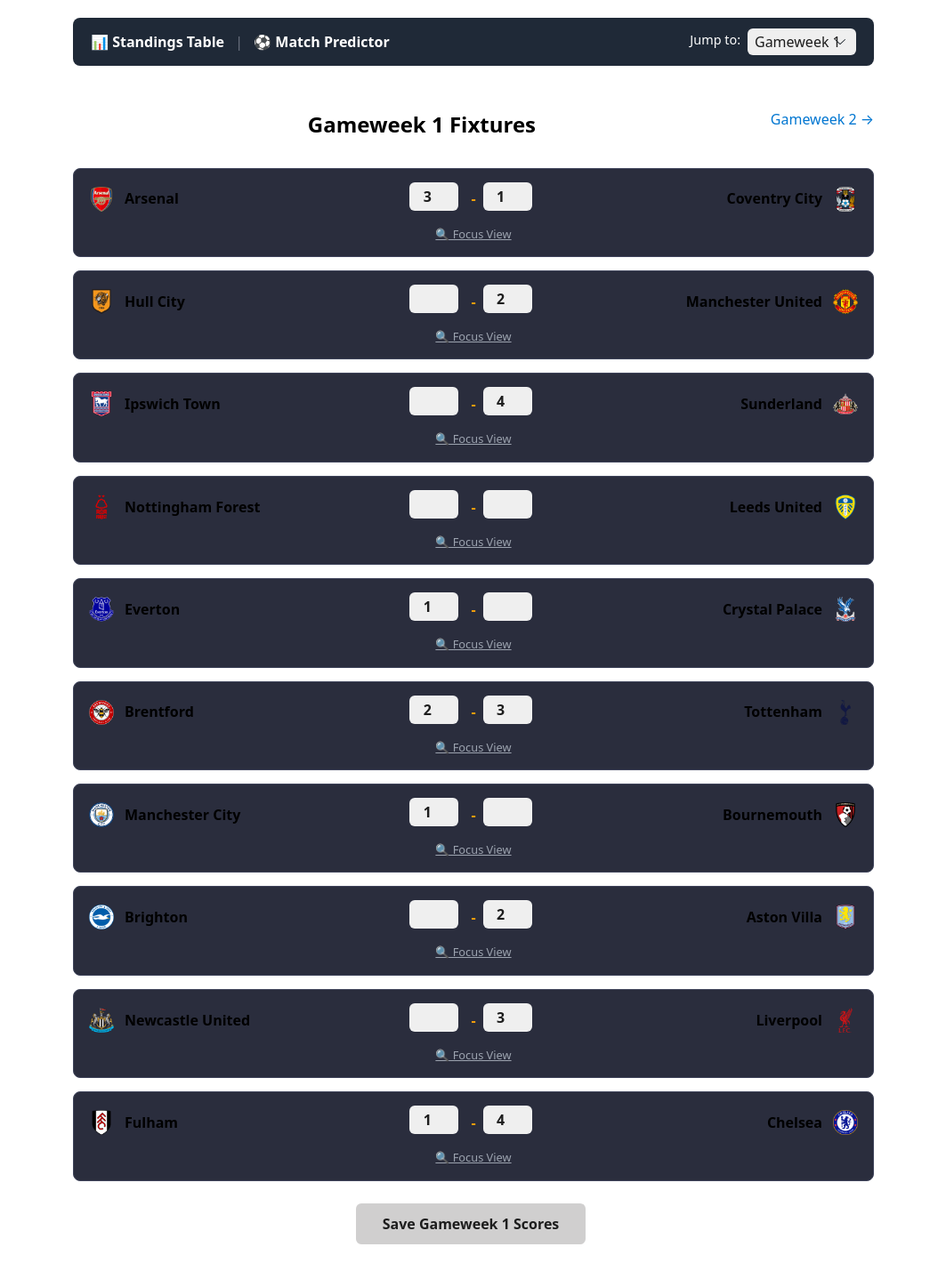
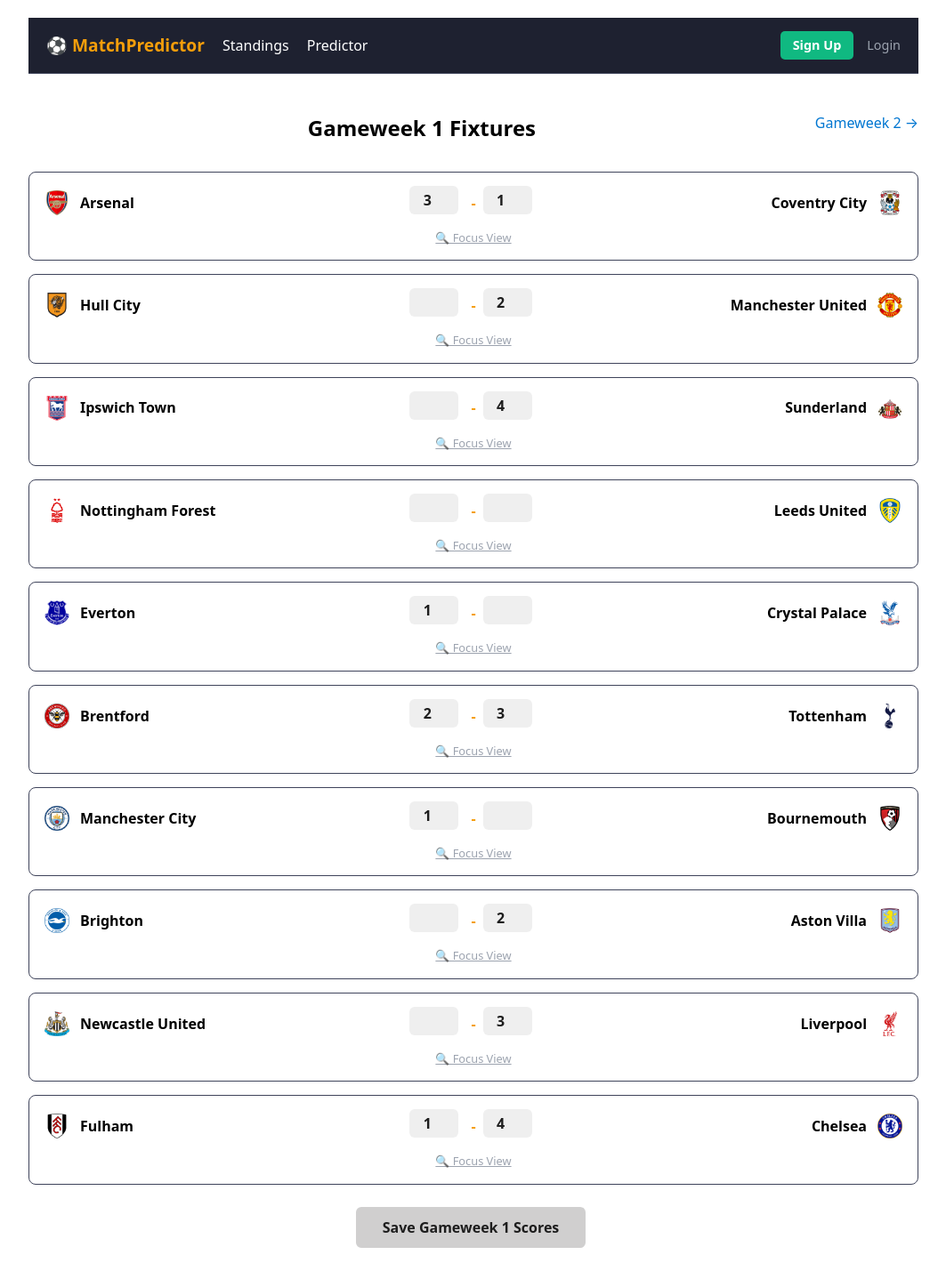
Before and after one commit to arokakim/predicttheleague, a Django app: page /manager/ in a window 1280 px wide. Shown: the whole page at 89% size, without its empty margins (108-1171 px from the left). Before the commit the page ends 1399 px from the top, so only its background shows below. Run offline with Django 5.2, Linux system fonts and the light colour scheme; data comes from the database, SQL or seed files in the repository; both versions use the stored data as it was after the commit.

Commit message:
(LOGIN_REDIRECT_URL = '/' LOGOUT_REDIRECT_URL = '/') added 1. Navbar modified and made universal 2. Registration and profiles added with the ability to select team logo 3. Logins/logouts 4. forgot my password for both admin and the website

```diff
--- a/mysite/league/models.py
+++ b/mysite/league/models.py
@@ -1,4 +1,5 @@
 from django.db import models
+from django.contrib.auth.models import User
 
 class Team(models.Model):
     name = models.CharField(max_length=100)
@@ -8,6 +9,7 @@ class Team(models.Model):
         return self.name
 
 
+#i could learn the syntax but that thing will only slow me down. I need to learn the logic and the syntax will follow.
 class MatchPrediction(models.Model):
     gameweek = models.IntegerField(default=1)
     home_team = models.ForeignKey(Team, related_name='home_matches', on_delete=models.CASCADE)
@@ -27,3 +29,14 @@ class MatchPrediction(models.Model):
 
     def __str__(self):
         return f"GW{self.gameweek}: {self.home_team.name} vs {self.away_team.name}"
+
+
+
+# look I have AI helping me. Use it and don't be ashamed
+
+class UserProfile(models.Model):
+    user = models.OneToOneField(User, on_delete=models.CASCADE, related_name='profile')
+    favorite_team = models.ForeignKey(Team, on_delete=models.SET_NULL, null=True, blank=True)
+
+    def __str__(self):
+        return f"{self.user.username}'s Profile"
--- a/mysite/league/templates/league/base.html
+++ b/mysite/league/templates/league/base.html
@@ -5,49 +5,49 @@
     <meta charset="UTF-8">
     <meta name="viewport" content="width=device-width, initial-scale=1.0">
     <title>{% block title %}Premier League Predictor{% endblock %}</title>
-    <!-- Simple Modern CSS Framework -->
+
+    <!-- Water.css (Dark Theme) for clean tables, forms, and typography -->
     <link rel="stylesheet" href="https://cdn.jsdelivr.net/npm/water.css@2/out/water.css">
+
     <style>
-        body { max-width: 900px; margin: 0 auto; padding: 20px; }
-        nav { display: flex; gap: 15px; align-items: center; justify-content: space-between; background: #1f2937; padding: 12px 20px; border-radius: 8px; margin-bottom: 25px; }
-        nav a { color: #fff; text-decoration: none; font-weight: bold; }
-        nav a:hover { text-decoration: underline; }
-        .gw-select-form { display: inline-flex; align-items: center; gap: 8px; margin: 0; }
-        .gw-select-form select { padding: 4px 8px; margin: 0; }
-        .badge-img { width: 32px; height: 32px; vertical-align: middle; object-fit: contain; }
-        .match-card { background: #2a2d3d; padding: 15px; border-radius: 8px; margin-bottom: 15px; border: 1px solid #3f445b; }
-        .match-row { display: flex; justify-content: space-between; align-items: center; }
-        .team-box { width: 35%; display: flex; align-items: center; gap: 10px; }
-        .team-box.away { justify-content: flex-end; }
-        .vs-box { text-align: center; width: 25%; }
-        .pred-options { display: flex; justify-content: center; gap: 10px; margin-top: 10px; }
+        /* Base page layout overrides */
+        body {
+            max-width: 1000px;
+            margin: 0 auto;
+            padding: 20px;
+        }
+
+        /* Image sizing safeguards so badges don't overflow */
+        img {
+            max-width: 100%;
+            height: auto;
+        }
+
+        .badge-img {
+            width: 32px !important;
+            height: 32px !important;
+            vertical-align: middle;
+            object-fit: contain;
+        }
+
+        /* Table structural consistency */
+        table {
+            width: 100%;
+            border-collapse: collapse;
+        }
+
+        td, th {
+            vertical-align: middle;
+        }
     </style>
 </head>
 <body>
 
-    <!-- Universal Navigation Bar -->
-    <nav>
-        <div>
-            <a href="{% url 'standings' %}">📊 Standings Table</a>
-            <span style="color: #6b7280; margin: 0 8px;">|</span>
-            <a href="{% url 'gameweek_builder' %}">⚽ Match Predictor</a>
-        </div>
-
-        <!-- Quick Gameweek Jump Dropdown -->
-        <form action="" method="get" class="gw-select-form" onchange="if(this.gw.value) window.location.href='/manager/gw/' + this.gw.value + '/'">
-            <label for="gw-select" style="color: #fff; font-size: 0.9em;">Jump to:</label>
-            <select id="gw-select" name="gw">
-                {% for w in all_gameweeks|default:"1234567891011121314151617181920212223242526272829303132333435363738" %}
-                    <option value="{{ forloop.counter }}" {% if current_gw == forloop.counter %}selected{% endif %}>
-                        Gameweek {{ forloop.counter }}
-                    </option>
-                {% endfor %}
-            </select>
-        </form>
-    </nav>
+    <!-- Universal Dynamic Navbar Component -->
+    {% include 'league/navbar.html' %}
 
     <!-- Page Content Block -->
-    <main>
+    <main style="margin-top: 20px;">
         {% block content %}
         {% endblock %}
     </main>
--- a/mysite/league/templates/league/navbar.html
+++ b/mysite/league/templates/league/navbar.html
@@ -1,5 +1,35 @@
-<nav>
-    <a href="{% url 'standings' %}">Standings Table</a> |
-    <a href="{% url 'matches_list' %}">All 380 Matches</a>
+{% load static %}
+
+<nav style="display: flex; justify-content: space-between; align-items: center; padding: 15px 20px; background-color: #1e2130; border-bottom: 1px solid #3f445b;">
+
+    <!-- Left Side: App Brand / Core Links -->
+    <div style="display: flex; align-items: center; gap: 20px;">
+        <strong style="font-size: 1.2em; color: #f59e0b;">⚽ MatchPredictor</strong>
+        <a href="{% url 'standings' %}" style="text-decoration: none; color: #fff;">Standings</a>
+        <a href="{% url 'gameweek_builder' %}" style="text-decoration: none; color: #fff;">Predictor</a>
+    </div>
+
+    <!-- Right Side: User Profile & Auth Status -->
+    <div style="display: flex; align-items: center; gap: 15px;">
+        {% if user.is_authenticated %}
+            <!-- Display Favorite Club Logo Avatar -->
+            {% if user.profile.favorite_team and user.profile.favorite_team.logo_url %}
+                <img src="{% static user.profile.favorite_team.logo_url %}" alt="Avatar" style="width: 28px; height: 28px; object-fit: contain;">
+            {% endif %}
+
+            <!-- Display Username -->
+            <span style="font-weight: bold; color: #10b981;">{{ user.username }}</span>
+
+            <!-- Logout Form (Django 4.2+ / 5.0+ standard) -->
+            <form method="post" action="{% url 'logout' %}" style="display: inline; margin: 0;">
+                {% csrf_token %}
+                <button type="submit" style="background: none; border: none; color: #9ca3af; text-decoration: underline; cursor: pointer; font-size: 0.9em; padding: 0;">Logout</button>
+            </form>
+        {% else %}
+            <!-- Guest Links -->
+            <a href="{% url 'register' %}" style="padding: 6px 14px; background-color: #10b981; color: white; text-decoration: none; border-radius: 5px; font-weight: bold; font-size: 0.9em;">Sign Up</a>
+            <a href="{% url 'login' %}" style="font-size: 0.9em; color: #9ca3af; text-decoration: none;">Login</a>
+        {% endif %}
+    </div>
+
 </nav>
-<hr>
--- a/mysite/league/templates/league/team_detail.html
+++ b/mysite/league/templates/league/team_detail.html
@@ -1,3 +1,9 @@
+{% extends 'league/base.html' %}
+{% load static %}
+
+{% block title %}Team Details - {{ team.name }}{% endblock %}
+
+{% block content %}
 {% for match in matches %}
 <!-- Inside the matches loop in team_detail.html -->
 <a href="{% url 'single_match' match.id %}?team_id={{ team.id }}">Focus View</a>
--- a/mysite/league/urls.py
+++ b/mysite/league/urls.py
@@ -1,9 +1,15 @@
 from django.urls import path
 from . import views
+from django.contrib.auth import views as auth_views
 
 urlpatterns = [
     path('', views.standings, name='standings'),
     path('manager/', views.gameweek_builder, name='gameweek_builder'),
     path('manager/gw/<int:gw>/', views.gameweek_builder, name='gameweek_builder_gw'),
     path('match/<int:match_id>/', views.match_focus, name='match_focus'),
+
+    #authentication routes
+    path('register/', views.register, name='register'),
+    path('login/', auth_views.LoginView.as_view(template_name='league/login.html'), name='login'),
+    path('logout/', auth_views.LogoutView.as_view(next_page='standings'), name='logout'),
 ]
--- a/mysite/league/views.py
+++ b/mysite/league/views.py
@@ -1,6 +1,9 @@
 from django.shortcuts import render, redirect, get_object_or_404
 from .models import Team, MatchPrediction
 from .utils import calculate_league_table  # Import modular logic helper
+from django.contrib.auth import login
+from django.contrib.auth.models import User
+from .models import Team, UserProfile
 
 
 def standings(request):
@@ -90,3 +93,27 @@ def match_focus(request, match_id):
         'next_match_id': same_gw_matches[current_index + 1] if current_index < len(same_gw_matches) - 1 else None,
     }
     return render(request, 'league/match_focus.html', context)
+
+def register(request):
+    """
+    Simple, anonymous sign-up requiring only username, password, and favorite team.
+    """
+    if request.method == "POST":
+        username = request.POST.get("username")
+        password = request.POST.get("password")
+        team_id = request.POST.get("favorite_team")
+
+        if username and password:
+            # 1. Create standard Django User (No email required)
+            user = User.objects.create_user(username=username, password=password)
+
+            # 2. Attach Favorite Team Badge Profile
+            fav_team = Team.objects.filter(id=team_id).first() if team_id else None
+            UserProfile.objects.create(user=user, favorite_team=fav_team)
+
+            # 3. Log the user in immediately
+            login(request, user)
+            return redirect('standings')
+
+    teams = Team.objects.all().order_by('name')
+    return render(request, 'league/register.html', {'teams': teams})
--- a/mysite/mysite/settings.py
+++ b/mysite/mysite/settings.py
@@ -128,3 +128,7 @@ STATIC_URL = 'static/'
 STATICFILES_DIRS = [
     os.path.join(BASE_DIR, 'static'),
 ]
+
+
+LOGIN_REDIRECT_URL = '/'
+LOGOUT_REDIRECT_URL = '/'
```
Also changed, not shown: mysite/league/templates/league/login.html (added, +24 -0 lines), mysite/league/templates/league/register.html (added, +39 -0 lines), mysite/db.sqlite3, mysite/league/migrations/0007_userprofile.py (added).
